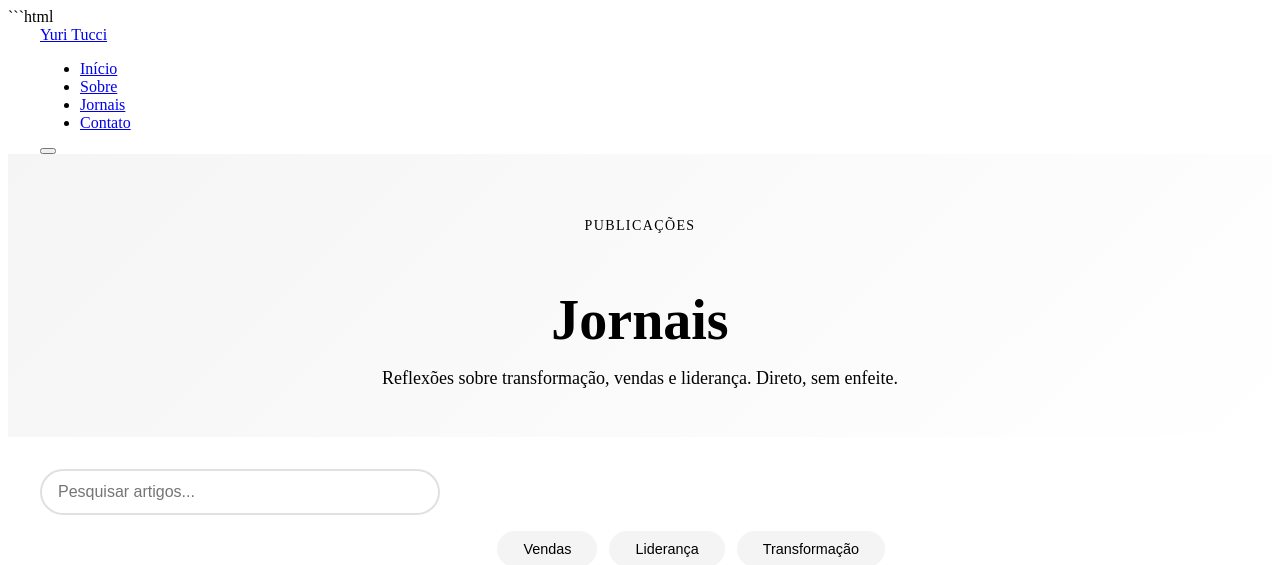
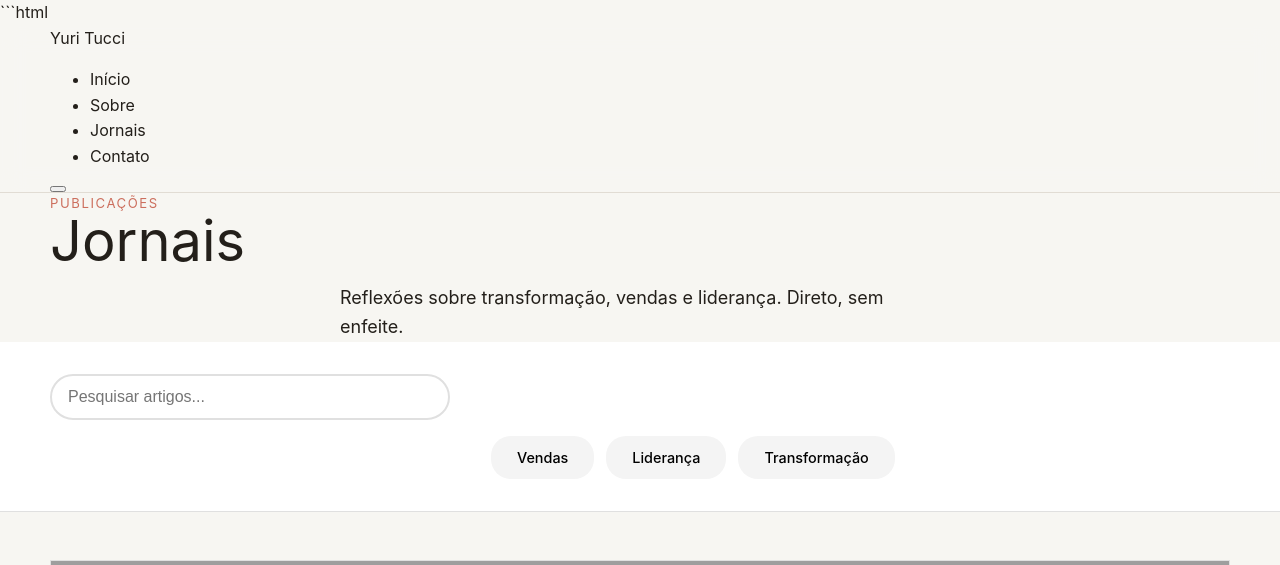
Before and after one commit to yurituccieterovic-cell/Site-ST, a PHP site: page /pulseheadway/yuritucci/index.html in a window 1280 px wide. Shown: the top 565 px of the page. Run offline with PHP 8.4, Linux system fonts and the light colour scheme; grey boxes are pictures that could not be loaded.

Commit message:
Update main.css

````diff
--- a/pulseheadway/yuritucci/css/main.css
+++ b/pulseheadway/yuritucci/css/main.css
@@ -1,40 +1,59 @@
-
-
-```css
-:root {
-  --cor-primaria: #333;
-  --cor-secundaria: #666;
-  --cor-destaque: #007B3A;
-  --fonte-principal: 'Inter', Arial, sans-serif;
-  --fonte-titulo: 'Playfair Display', serif;
-  --espacamento-base: 1rem;
-  --raio-borda: 8px;
-  --sombra-card: 0 2px 5px rgba(0,0,0,0.1);
-  --sombra-hover: 0 4px 12px rgba(0,0,0,0.15);
-}
-
-.container {
-  max-width: 1200px;
-  margin: 0 auto;
-  padding: 0 var(--espacamento-base);
-}
-
-.jornal-hero {
-  padding: 4rem 0 3rem;
-  text-align: center;
-  background: linear-gradient(135deg, #f5f5f5 0%, #fff 100%);
-}
-
-.eyebrow {
-  display: inline-block;
-  font-size: 0.875rem;
-  text-transform: uppercase;
-  letter-spacing: 0.1em;
-  color: var(--cor-secundaria);
-  margin-bottom: 0.5rem;
-}
-
-.jornal-hero h1 {
+:root,[data-theme="light"]{
+      --bg:#f7f6f2;--surface:#fbfaf7;--surface-2:#efebe4;--line:#d8d1c7;--text:#231f1a;--muted:#69635a;
+      --primary:#cc6f5e;--primary-2:#dc7f36;--inverse:#fffaf5;--shadow:0 10px 30px rgba(40,29,18,.08);
+      --radius:22px;--content:1180px;
+    }
+    [data-theme="dark"]{
+      --bg:#171412;--surface:#201c19;--surface-2:#29231f;--line:#3b342f;--text:#f3ede4;--muted:#b8aea1;
+      --primary:#e08a77;--primary-2:#f3a14e;--inverse:#171412;--shadow:0 16px 36px rgba(0,0,0,.28);
+    }
+    *{box-sizing:border-box} html{scroll-behavior:smooth} body{margin:0;font-family:Inter,system-ui,sans-serif;background:var(--bg);color:var(--text);line-height:1.6}
+    img{max-width:100%;display:block} a{color:inherit;text-decoration:none} button{font:inherit}
+    .container{width:min(var(--content),calc(100% - 32px));margin-inline:auto}
+    .skip{position:absolute;left:-9999px}.skip:focus{left:12px;top:12px;background:var(--surface);padding:8px 12px;border-radius:10px;z-index:20}
+    .site-header{position:sticky;top:0;z-index:10;background:color-mix(in srgb,var(--bg) 85%,transparent);backdrop-filter:blur(12px);border-bottom:1px solid color-mix(in srgb,var(--line) 70%,transparent)}
+    .header-row{display:flex;align-items:center;justify-content:space-between;gap:16px;padding:14px 0}
+    .brand{display:flex;gap:12px;align-items:center;font-weight:700;letter-spacing:.02em}
+    .brand svg{width:34px;height:34px}
+    .nav{display:flex;gap:18px;flex-wrap:wrap;font-size:.95rem}
+    .nav a{padding:8px 0;color:var(--muted)} .nav a:hover,.nav a:focus-visible{color:var(--text)}
+    .theme-toggle{border:1px solid var(--line);background:var(--surface);color:var(--text);border-radius:999px;padding:10px 12px;cursor:pointer}
+    .hero{padding:42px 0 20px}
+    .hero-grid{display:grid;grid-template-columns:1.1fr .9fr;gap:28px;align-items:stretch}
+    .hero-copy,.hero-visual{background:var(--surface);border:1px solid var(--line);border-radius:calc(var(--radius) + 6px);box-shadow:var(--shadow)}
+    .hero-copy{padding:clamp(22px,4vw,46px);display:flex;flex-direction:column;justify-content:center}
+    .eyebrow{font-size:.82rem;letter-spacing:.12em;text-transform:uppercase;color:var(--primary)}
+    h1,h2{font-family:"Instrument Serif",serif;font-weight:400;line-height:.98;margin:0 0 12px}
+    h1{font-size:clamp(2.7rem,7vw,5.7rem)} h2{font-size:clamp(2rem,4vw,3.3rem)}
+    .lede{font-size:1.05rem;color:var(--muted);max-width:58ch}
+    .hero-actions{display:flex;gap:12px;flex-wrap:wrap;margin-top:24px}
+    .btn{display:inline-flex;align-items:center;justify-content:center;min-height:46px;padding:0 18px;border-radius:999px;border:1px solid var(--line)}
+    .btn-primary{background:linear-gradient(135deg,var(--primary),var(--primary-2));color:var(--inverse);border:none}
+    .btn-secondary{background:transparent}
+    .hero-visual{overflow:hidden;min-height:420px}
+    .hero-visual img{width:100%;height:100%;object-fit:cover}
+    .section{padding:28px 0}
+    .section-head{display:grid;grid-template-columns:.8fr 1.2fr;gap:24px;align-items:end;margin-bottom:20px}
+    .section-head p{margin:0;color:var(--muted)}
+    .grid{display:grid;gap:18px}
+    .grid-3{grid-template-columns:repeat(3,minmax(0,1fr))}
+    .grid-2{grid-template-columns:repeat(2,minmax(0,1fr))}
+    .card{background:var(--surface);border:1px solid var(--line);border-radius:var(--radius);padding:22px;box-shadow:var(--shadow)}
+    .card h3{margin:0 0 10px;font-size:1.1rem} .card p{margin:0;color:var(--muted)}
+    .pill{display:inline-block;padding:6px 10px;border-radius:999px;background:color-mix(in srgb,var(--primary) 12%,var(--surface));color:var(--text);font-size:.8rem;margin-bottom:12px}
+    .split{display:grid;grid-template-columns:1.2fr .8fr;gap:18px}
+    .contact{display:grid;grid-template-columns:1fr 1fr;gap:18px}
+    .contact-list{display:grid;gap:10px;color:var(--muted)}
+    .contact-form{display:grid;gap:12px}
+    .field{display:grid;gap:6px}.field input,.field textarea,.field select{width:100%;border:1px solid var(--line);background:var(--bg);border-radius:14px;padding:13px 14px;color:var(--text)}
+    .timeline{display:grid;gap:12px}.timeline article{padding:16px;border-left:3px solid color-mix(in srgb,var(--primary) 35%,var(--line));background:var(--surface);border-radius:0 16px 16px 0}
+    footer{padding:34px 0 60px;color:var(--muted)}
+    .micro{font-size:.92rem;color:var(--muted)}
+    @media (max-width: 920px){
+      .hero-grid,.section-head,.grid-3,.grid-2,.split,.contact{grid-template-columns:1fr}
+      .nav{display:none}
+      .hero-visual{min-height:280px}
+    }.jornal-hero h1 {
   font-family: var(--fonte-titulo);
   font-size: clamp(2rem, 5vw, 3.5rem);
   margin-bottom: 1rem;
````
